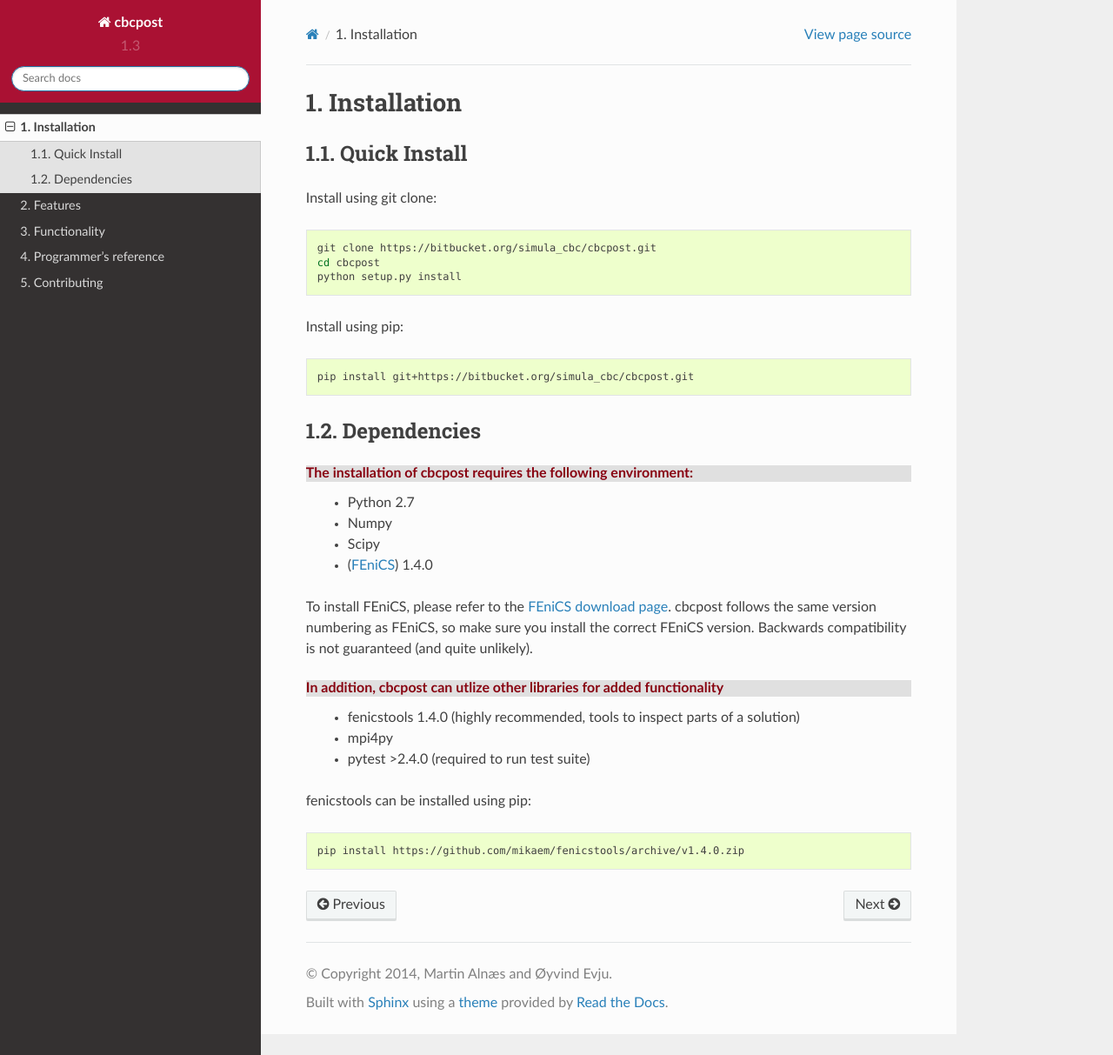
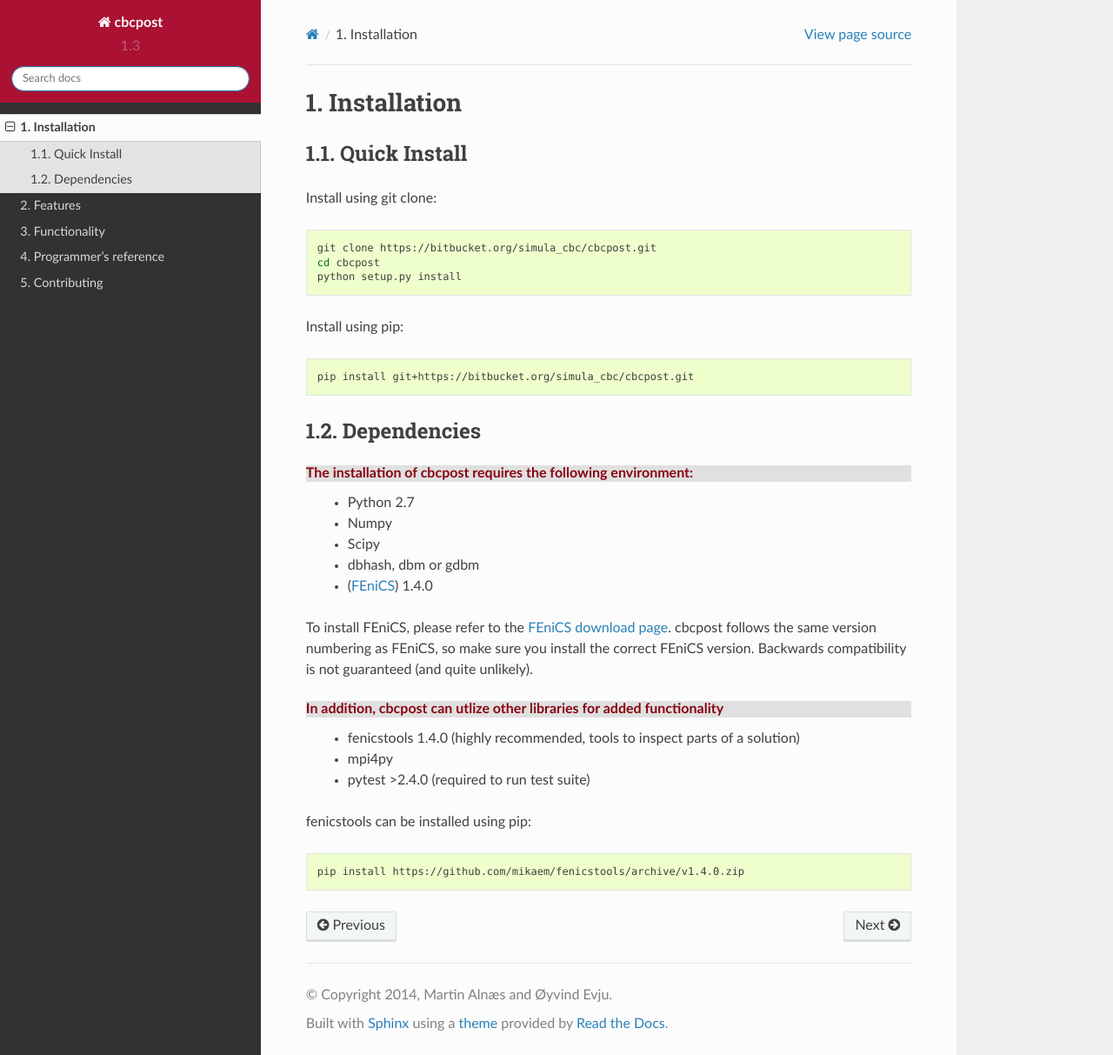
Before and after one commit to jakobes/cbcpost-fork, a Sphinx documentation site: the page built from docs/installation.rst, in a window 1280 px wide and 1213 px high. Shown: the whole window at 87% size. Built offline with Sphinx 7.4.7 and the Read the Docs theme 2.0.0, drawn with Linux system fonts in a browser that asks for light colours; pages that are not in the unit, such as notebooks, are missing from menus.

Commit message:
Add DBM-dependency in documentation

```diff
--- a/docs/installation.rst
+++ b/docs/installation.rst
@@ -26,6 +26,7 @@
     * Python 2.7
     * Numpy
     * Scipy
+    * dbhash, dbm or gdbm
     * (`FEniCS <http://fenicsproject.org>`_) 1.4.0
 
 To install FEniCS, please refer to the `FEniCS download page
```
